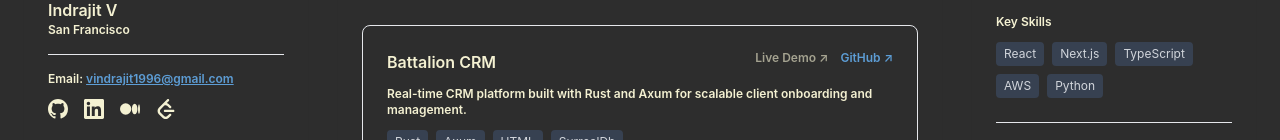
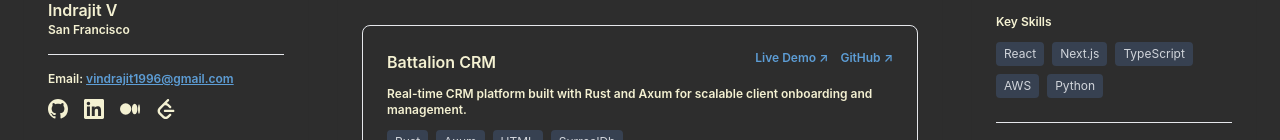
Before and after one commit to Indrajit1996/Portfolio, a React (Create React App) app: page / in a window 1280 px wide. Shown: the part 251-391 px from the top of the page. Built offline with nearby package versions, Linux system fonts and the light colour scheme.

Commit message:
deployed new website

```diff
--- a/src/components/MainContent.js
+++ b/src/components/MainContent.js
@@ -30,7 +30,7 @@ export default function MainContent() {
                   <div className="flex justify-between items-start mb-3">
                     <h3 className="text-base font-semibold" style={{color: 'rgb(244, 241, 210)'}}>Battalion CRM</h3>
                     <div className="flex space-x-3">
-                      <span className="text-xs font-semibold cursor-not-allowed" style={{color: 'rgb(244, 241, 210)', opacity: 0.6}}>Live Demo ↗</span>
+                      <span className="text-xs font-semibold cursor-pointer hover:underline" style={{color: 'hsl(208, 59%, 60%)'}} onClick={() => { window.open('https://battalion.fly.dev/', '_blank') }}>Live Demo ↗</span>
                       <a href="https://github.com/matthewharwood/Battalion"
                         className="text-xs font-semibold hover:underline" style={{color: 'hsl(208, 59%, 60%)'}}>
                           GitHub ↗
```
